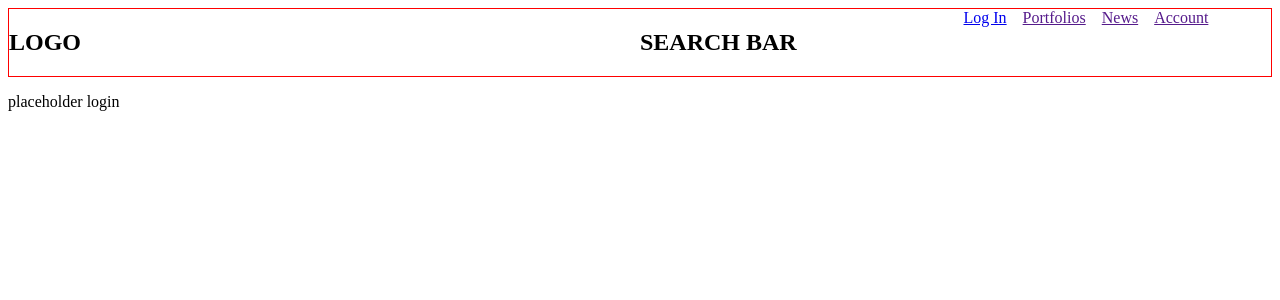
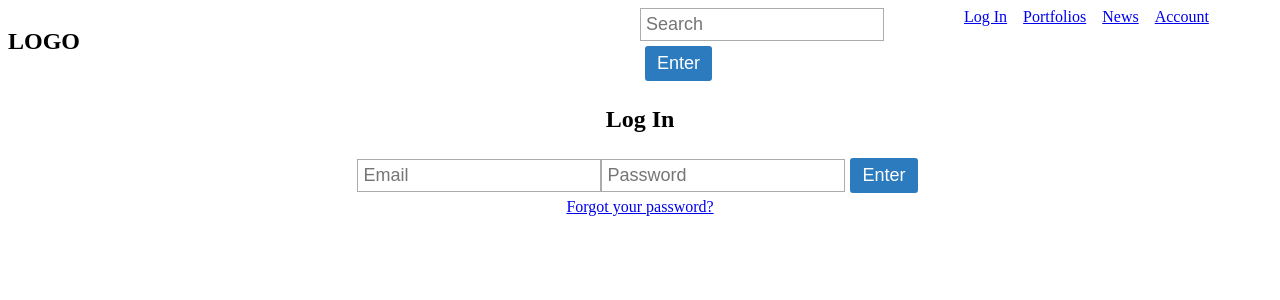
Before and after one commit to cs361-team15/agile-project, a React (Create React App) app in the folder client/: page /login in a window 1280 px wide. Shown: the top 300 px of the page. Built offline with nearby package versions, Linux system fonts and the light colour scheme.

Commit message:
Added emotion for styled components. Added login

```diff
--- a/client/package.json
+++ b/client/package.json
@@ -3,9 +3,12 @@
   "version": "0.1.0",
   "private": true,
   "dependencies": {
+    "@emotion/core": "^10.0.27",
+    "@emotion/styled": "^10.0.27",
     "@testing-library/jest-dom": "^4.2.4",
     "@testing-library/react": "^9.3.2",
     "@testing-library/user-event": "^7.1.2",
+    "emotion": "^10.0.27",
     "react": "^16.12.0",
     "react-dom": "^16.12.0",
     "react-router-dom": "^5.1.2",
--- a/client/src/App.css
+++ /dev/null
@@ -1,29 +0,0 @@
-.debug {
-    border: 1px solid red;
-}
-
-.row {
-    display: flex;
-}
-
-.column-50 {
-    flex: 50%;
-}
-
-.column-25 {
-    flex: 25%
-}
-
-.nav-links {
-    list-style-type: none;
-    margin: 0;
-    padding: 0;
-}
-
-.nav-link {
-    padding: 8px;
-}
-
-.inline {
-    display: inline;
-}
--- a/client/src/App.js
+++ b/client/src/App.js
@@ -1,23 +1,57 @@
-import React from 'react'
-import { BrowserRouter as Router, Switch, Route, Link } from "react-router-dom"
-import './App.css'
+/** @jsx jsx */
+import { css, jsx } from '@emotion/core'
+import { BrowserRouter as Router, Switch, Route, NavLink } from "react-router-dom"
+
+import {Button, Input} from './components/FormComponents'
+import LogIn from './pages/Login'
+import { useState } from 'react'
 
 function TopNav() {
+  const navLinks = css`
+    list-style-type: none;
+    margin: 0;
+    padding: 0;
+  `
 
+  const navLink = css`
+    padding: 8px;
+    display: inline;
+  `
+
+  const [query, setQuery] = useState("")
   return (
-    <div className="Top-Nav row debug">
-      <div className="column-50">
+    <div css={css`
+      display: flex;
+    `}>
+      <div css={css`
+        flex: 50%;
+      `}>
         <h2>LOGO</h2>
       </div>
-      <div className="column-25">
-        <h2>SEARCH BAR</h2>
+      <div css={css`
+        flex: 25%;
+      `}>
+        <form onSubmit={(e) => {
+          e.preventDefault()
+          // Make
+        }}>
+          <Input
+            value={query}
+            onChange={e => setQuery(e.target.value)}
+            placeholder="Search"
+          />
+          <Button type="submit">Enter</Button>
+        </form>
       </div>
-      <div className="column-25">
-        <ul className="nav-links">
-          <li className="inline nav-link"><Link to="/login">Log In</Link></li>
-          <li className="inline nav-link"><Link>Portfolios</Link></li>
-          <li className="inline nav-link"><Link>News</Link></li>
-          <li className="inline nav-link"><Link>Account</Link></li>
+      <div css={css`
+        flex: 25%;
+
+      `}>
+        <ul css={navLinks}>
+          <li css={navLink}><NavLink to="/login">Log In</NavLink></li>
+          <li css={navLink}><NavLink to="/portfolios">Portfolios</NavLink></li>
+          <li css={navLink}><NavLink to="/news">News</NavLink></li>
+          <li css={navLink}><NavLink to="/account">Account</NavLink></li>
         </ul>
       </div>
     </div>
@@ -27,11 +61,11 @@ function TopNav() {
 function App() {
   return (
     <Router>
-      <div className="App">
+      <div>
         <TopNav />
         <Switch>
           <Route path="/login">
-            <p>placeholder login</p>
+            <LogIn />
           </Route>
           <Route exact path="/">
             <p>placeholder index</p>
--- /dev/null
+++ b/client/src/components/FormComponents.js
@@ -0,0 +1,26 @@
+import styled from '@emotion/styled';
+
+const Input = styled.input`
+  border: 1px solid #ababab;
+  padding: 5px;
+  font-size: 18px;
+`;
+
+const TextArea = Input.withComponent('textarea');
+
+const Button = styled.button`
+  background-color: #2b7bbe;
+  color: #fff;
+  border: 2px solid #2b7bbe;
+  border-radius: 3px;
+  font-size: 18px;
+  font-weight: 300;
+  padding: 5px 10px;
+  margin: 5px;
+  cursor: pointer;
+  &:hover {
+    background-color: #71b5ed;
+  }
+`;
+
+export { Input, TextArea, Button };
--- /dev/null
+++ b/client/src/pages/Login.js
@@ -0,0 +1,40 @@
+/** @jsx jsx */
+import { css, jsx } from '@emotion/core'
+import { useState } from 'react'
+
+import {Button, Input} from '../components/FormComponents'
+import { NavLink } from 'react-router-dom'
+
+export default function LogIn() {
+  const [email, setEmail] = useState("")
+  const [password, setPassword] = useState("")
+
+  return (
+    <div css={css`
+      display: flex;
+      align-items: center;
+      justify-content: center;
+      flex-direction: column;
+    `}>
+      <h2>Log In</h2>
+      <form onSubmit={(e) => {
+        e.preventDefault()
+        // Make
+      }}>
+        <Input
+          value={email}
+          onChange={e => setEmail(e.target.value)}
+          placeholder="Email"
+        />
+        <Input
+          type="password"
+          value={password}
+          onChange={e => setPassword(e.target.value)}
+          placeholder="Password"
+        />
+        <Button type="submit">Enter</Button>
+      </form>
+      <NavLink to="/login">Forgot your password?</NavLink>
+    </div>
+  )
+}
```
Also changed, not shown: 2 other files (tests, documents, lock files or other folders).
